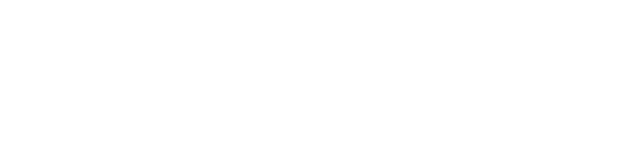
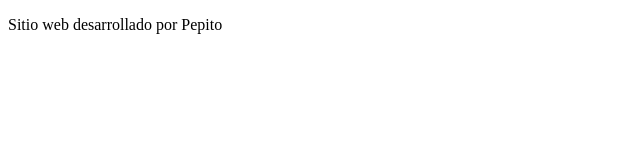
Before and after one commit to PabloJelvez/ejercicio-git-dia3, a plain HTML site: page index.html in a window 1280 px wide. Shown: the whole page, without its empty margins (0-640 px from the left). Drawn offline with Linux system fonts and the light colour scheme.

Commit message:
Se agrega footer al archivo index.html

```diff
--- a/index.html
+++ b/index.html
@@ -3,9 +3,12 @@
 <head>
     <meta charset="UTF-8">
     <meta name="viewport" content="width=device-width, initial-scale=1.0">
-    <title>Ejempli Git dia 3</title>
+    <title>Ejemplo Git dia 3</title>
 </head>
 <body>
 
+    <footer>
+        <p>Sitio web desarrollado por Pepito</p>
+    </footer>
 </body>
 </html>
```
